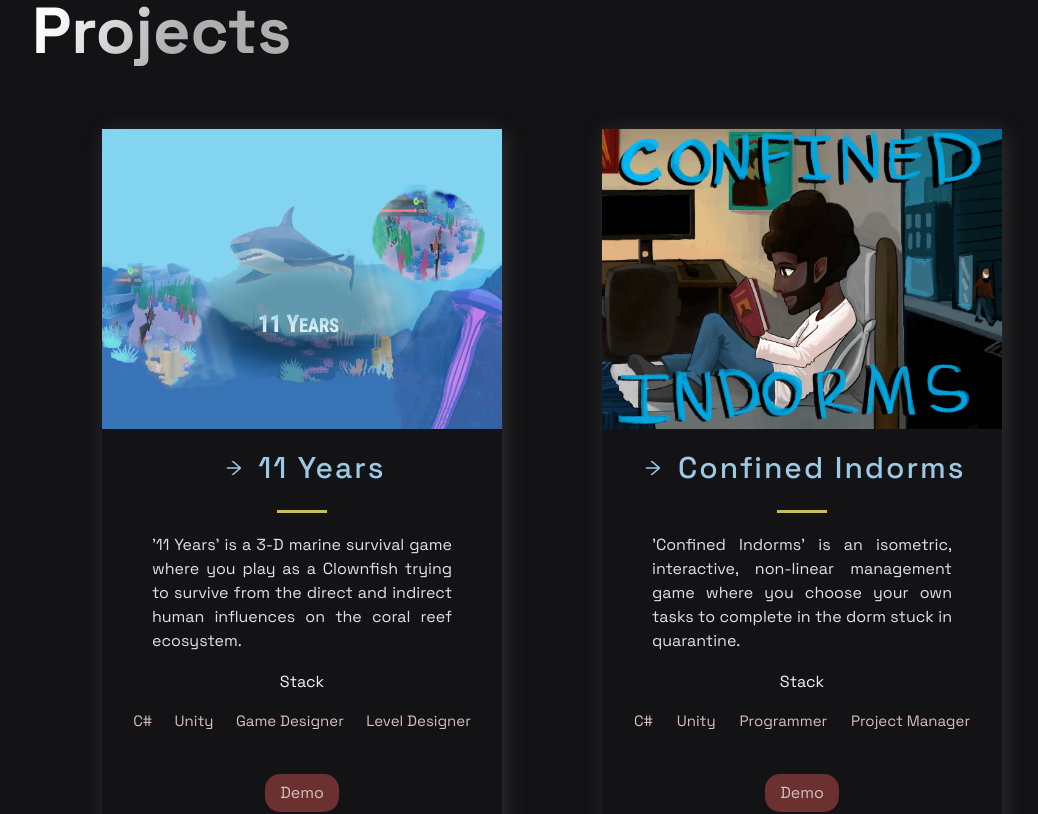
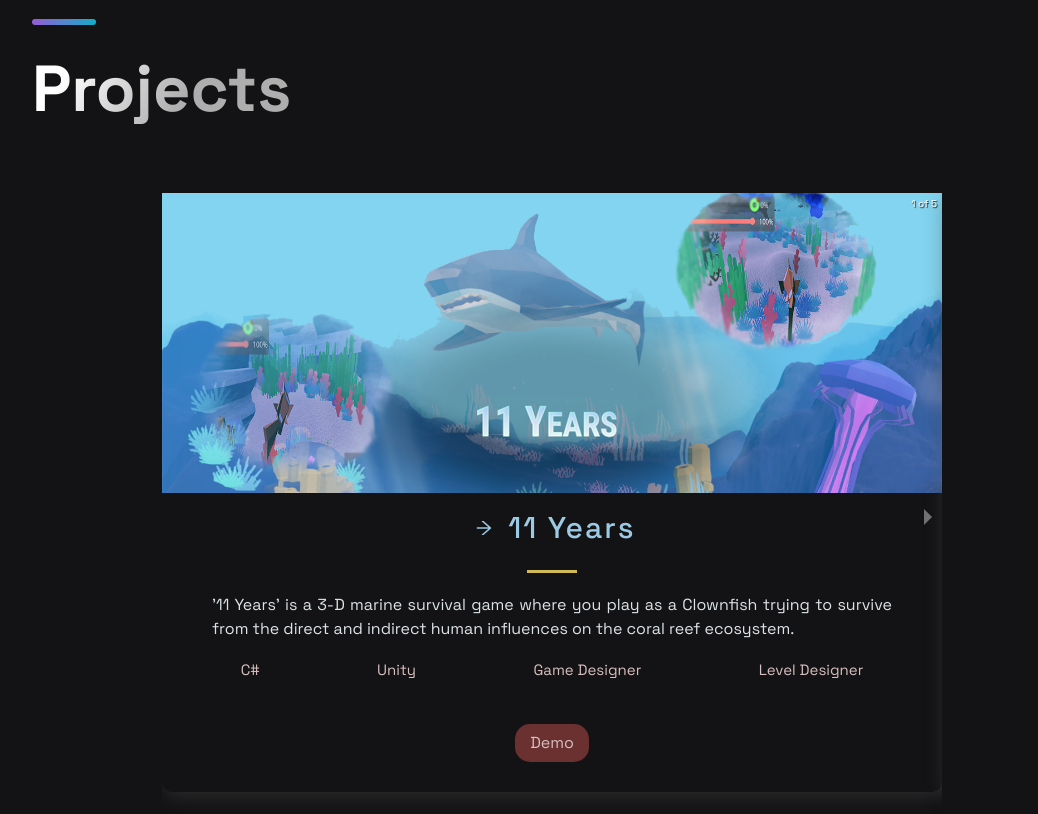
Before and after one commit to HarryZ10/harryjzhu.com, a Next.js app: page / in a window 1280 px wide. Shown: the part 720-1534 px from the top of the page, without its empty margins (88-1126 px from the left). Built offline with nearby package versions, Linux system fonts and the light colour scheme.

Commit message:
Add new project carousel from scratch

```diff
--- a/package.json
+++ b/package.json
@@ -12,6 +12,7 @@
     "@emotion/react": "^11.9.3",
     "@emotion/styled": "^11.9.3",
     "@mui/material": "^5.9.2",
+    "bootstrap": "^5.2.0",
     "framer-motion": "^6.3.3",
     "next": "12.1.6",
     "pspdfkit": "^2022.2.1",
@@ -20,6 +21,7 @@
     "react-fetch-hook": "^1.9.5",
     "react-icons": "^4.2.0",
     "react-loader-spinner": "^6.0.0-0",
+    "react-responsive-carousel": "^3.2.23",
     "sass": "^1.51.0",
     "simplebar-react": "^2.3.7",
     "styled-components": "^5.3.0",
--- a/src/components/Header/Header.js
+++ b/src/components/Header/Header.js
@@ -3,9 +3,8 @@ import React from "react";
 
 import {
   AiFillGithub,
-  AiFillInstagram,
   AiFillLinkedin,
-  AiFillTwitterCircle,
+  AiFillMediumCircle
 } from "react-icons/ai";
 import {
   Span,
@@ -69,18 +68,11 @@ const Header = () => (
         <AiFillLinkedin size="3rem" />
       </SocialIcons>
       <SocialIcons
-        href="https://twitter.com/harryjzhu"
+        href="https://medium.com/@byharryzhu"
         target="_blank"
         rel="noopener noreferrer"
       >
-        <AiFillTwitterCircle size="3rem" />
-      </SocialIcons>
-      <SocialIcons
-        href="https://instagram.com/harryjzhu"
-        target="_blank"
-        rel="noopener noreferrer"
-      >
-        <AiFillInstagram size="3rem" />
+        <AiFillMediumCircle size="3rem" />
       </SocialIcons>
     </Div3>
   </Container>
--- a/src/components/Projects/Projects.js
+++ b/src/components/Projects/Projects.js
@@ -1,15 +1,15 @@
 import React, { useRef } from 'react';
 import ProjectModal from './ProjectModal';
 import { AiOutlineArrowRight } from 'react-icons/ai';
-
-import { BlogCard, CardInfo, ExternalLinks,
-         GridContainer, HeaderThree, HeaderThreeModal, Hr,Tag,
+import { Carousel } from 'react-responsive-carousel';
+import { BlogCard, CardInfo, ExternalLinks, HeaderThree, HeaderThreeModal, Hr,Tag,
          TagList, TitleContent, UtilityList, Img } from './ProjectsStyles';
 
 import { Section, SectionDivider, SectionTitle } from '../../styles/GlobalComponents';
 import { projects, GCC11YEARS, GDD_2020 } from '../../constants/constants';
 import SimpleBar from 'simplebar-react';
 import 'simplebar/dist/simplebar.min.css';
+import "react-responsive-carousel/lib/styles/carousel.min.css";
 
 function Projects() {
   //#region Refs
@@ -24,34 +24,66 @@ function Projects() {
     <Section id="projects">
 
       <SectionDivider />
-      <SectionTitle main>Projects</SectionTitle>
+      <SectionTitle main projectHeading>Projects</SectionTitle>
 
       {/* 11 Years */}
-      {projects[0].pdf && (
+      {projects[0].title && (
         <ProjectModal ref={project1Ref}>
-          <HeaderThreeModal>Game Design Document</HeaderThreeModal>
-          <GCC11YEARS />
+          <HeaderThreeModal>Responsibilities</HeaderThreeModal>
+          <CardInfo modal>
+            {projects[0].duties}
+          </CardInfo>
+          <HeaderThreeModal>Accomplishments</HeaderThreeModal>
+          <CardInfo modal>
+            {projects[0].accomplishments}
+          </CardInfo>
+          <HeaderThreeModal>User Research</HeaderThreeModal>
+          <CardInfo modal>
+            {projects[0].userResearch}
+          </CardInfo>
+          <HeaderThreeModal>Level Design Drafts</HeaderThreeModal>
+          <Img src={projects[0].img} alt={projects[0].title} />
         </ProjectModal>
       )}
 
       {/* Confined Indorms */}
-      {projects[1].pdf && (
+      {projects[1].title && (
         <ProjectModal ref={project2Ref}>
-          <HeaderThreeModal>Game Design Document</HeaderThreeModal>
-          <GDD_2020 />
+          <HeaderThreeModal>Responsibilities</HeaderThreeModal>
+          <CardInfo modal>
+            {projects[1].duties}
+          </CardInfo>
+          <HeaderThreeModal>Accomplishments</HeaderThreeModal>
+          <CardInfo modal>
+            {projects[1].accomplishments}
+          </CardInfo>
+          <HeaderThreeModal>User Research</HeaderThreeModal>
+          <CardInfo modal>
+            {projects[1].userResearch}
+          </CardInfo>
+          <HeaderThreeModal>Media</HeaderThreeModal>
+          <Img src={projects[1].img} alt={projects[1].title} />
         </ProjectModal>
       )}
 
       {/* SpectrCare */}
-      {projects[2].summary && (
+      {projects[2].title && (
         <ProjectModal ref={project3Ref} id="scrollbox">
           <SimpleBar style={{ border: '10px', maxHeight: '500px' }}>
-            <div>
-              <HeaderThreeModal>Summary</HeaderThreeModal>
-              <CardInfo modal>
-                {projects[2].summary}
-              </CardInfo>
-            </div>
+            <HeaderThreeModal>Responsibilities</HeaderThreeModal>
+            <CardInfo modal>
+              {projects[2].responibilities}
+            </CardInfo>
+            <HeaderThreeModal>Accomplishments</HeaderThreeModal>
+            <CardInfo modal>
+              {projects[2].accomplishments}
+            </CardInfo>
+            <HeaderThreeModal>User Research</HeaderThreeModal>
+            <CardInfo modal>
+              {projects[2].userResearch}
+            </CardInfo>
+            <HeaderThreeModal>Media</HeaderThreeModal>
+            <Img src={projects[2].img} alt={projects[2].title} />
           </SimpleBar>
         </ProjectModal>
       )}
@@ -61,14 +93,20 @@ function Projects() {
       {projects[3].summary && (
       <ProjectModal ref={project4Ref} id="scrollbox">
         <SimpleBar style={{ border: '10px', maxHeight: '500px' }}>
-          <div>
-
-            <HeaderThreeModal>Summary</HeaderThreeModal>
-            <CardInfo modal>
-              {projects[3].summary}
-            </CardInfo>
-
-          </div>
+          <HeaderThreeModal>Responsibilities</HeaderThreeModal>
+          <CardInfo modal>
+            {projects[3].responibilities}
+          </CardInfo>
+          <HeaderThreeModal>Accomplishments</HeaderThreeModal>
+          <CardInfo modal>
+            {projects[3].accomplishments}
+          </CardInfo>
+          <HeaderThreeModal>User Research</HeaderThreeModal>
+          <CardInfo modal>
+            {projects[3].userResearch}
+          </CardInfo>
+          <HeaderThreeModal>Media</HeaderThreeModal>
+          <Img src={projects[3].img} alt={projects[3].title} />
         </SimpleBar>
       </ProjectModal>
 
@@ -78,74 +116,45 @@ function Projects() {
       {projects[4].summary && (
         <ProjectModal ref={project5Ref} id="scrollbox">
           <SimpleBar style={{ border: '10px', maxHeight: '500px' }}>
-            <div>
-
-              <HeaderThreeModal>Summary</HeaderThreeModal>
-              <CardInfo modal>
-                {projects[4].summary}
-              </CardInfo>
-
-            </div>
+            <HeaderThreeModal>Responsibilities</HeaderThreeModal>
+            <CardInfo modal>
+              {projects[4].responibilities}
+            </CardInfo>
+            <HeaderThreeModal>Accomplishments</HeaderThreeModal>
+            <CardInfo modal>
+              {projects[4].accomplishments}
+            </CardInfo>
+            <HeaderThreeModal>User Research</HeaderThreeModal>
+            <CardInfo modal>
+              {projects[4].userResearch}
+            </CardInfo>
+            <HeaderThreeModal>Media</HeaderThreeModal>
+            <Img src={projects[4].img} alt={projects[4].title} />
           </SimpleBar>
         </ProjectModal>
 
       )}
 
-      <GridContainer>
+      <Carousel showArrows={true} className="carousel-projects">
         {/* Mapping through projects array and creating a card for each project */}
-        {projects.map(({id , description, image, title, tags, source, visit }) => (
-
-          // Creating a card for each project
+        {projects.map(({id , description, image, title, tags, source, visit, summary, duties, accomplishments, userResearch, img }) => (
           <BlogCard key={id}>
-
-            <Img src={image} style={{ cursor: 'pointer' }} onClick={() => {
-                //#region Setting the current project to the one that was clicked
-                if (id === 0) {
-                  project1Ref.current.open();
-                } else if (id === 1) {
-                  project2Ref.current.open();
-                } else if (id === 2) {
-                  project3Ref.current.open();
-                } else if (id === 3) {
-                  project4Ref.current.open();
-                } else if (id === 4) {
-                  project5Ref.current.open();
-                }
-                //#endregion
-              }} />
-
+            <Img src={image} />
             <TitleContent>
-              <HeaderThree title onClick={() => {
-                //#region Setting the current project to the one that was clicked
-                if (id === 0) {
-                  project1Ref.current.open();
-                } else if (id === 1) {
-                  project2Ref.current.open();
-                } else if (id === 2) {
-                  project3Ref.current.open();
-                } else if (id === 3) {
-                  project4Ref.current.open();
-                } else if (id === 4) {
-                  project5Ref.current.open();
-                }
-                //#endregion
-              }}>
+              <HeaderThree title onClick={() => { turnModalOn(id) }}>
                 <AiOutlineArrowRight style={{ paddingTop:'10px' }}/> {title}
-              </HeaderThree> {/* Title of the project */}
+              </HeaderThree>
               <Hr />
             </TitleContent>
 
             {/* Description */}
             <CardInfo>{description}</CardInfo>
 
-            <div>
-              <TitleContent style={{ paddingTop: '20px' }}>Stack</TitleContent>
-              <TagList>
-                {tags.map((tag, i) => (
-                  <Tag key={i}>{tag}</Tag>
-                ))}
-              </TagList>
-            </div>
+            <TagList>
+              {tags.map((tag, i) => (
+                <Tag key={i}>{tag}</Tag>
+              ))}
+            </TagList>
 
             {/* External Links */}
             <UtilityList>
@@ -156,10 +165,25 @@ function Projects() {
           </BlogCard>
         ))}
 
-        </GridContainer>
+        </Carousel>
     </Section>
   );
 
+
+  function turnModalOn(id)
+  {
+    if (id === 0) {
+      project1Ref.current.open();
+    } else if (id === 1) {
+      project2Ref.current.open();
+    } else if (id === 2) {
+      project3Ref.current.open();
+    } else if (id === 3) {
+      project4Ref.current.open();
+    } else if (id === 4) {
+      project5Ref.current.open();
+    }
+  }
 }
 
 
--- a/src/components/Projects/ProjectsStyles.js
+++ b/src/components/Projects/ProjectsStyles.js
@@ -1,36 +1,20 @@
 import styled from 'styled-components';
 
 export const Img = styled.img`
-  width:100%;
-  height:300px;
+  width: 100%;
+  height: 300px;
   object-fit: cover;
   overflow: hidden;
 `
 
-export const GridContainer = styled.section`
-display: grid;
-grid-template-columns: repeat(auto-fill, minmax(400px, 1fr));
-padding: 3rem;
-place-items: center;
-column-gap: 2rem;
-row-gap: 3rem;
-@media ${(props) => props.theme.breakpoints.sm} {
-  display: flex;
-  flex-direction: column;
-  padding: 2rem;
-  padding-bottom: 0;
-}
-
-`
 export const BlogCard = styled.div`
   border-radius: 10px;
   box-shadow: 3px 3px 20px rgba(80, 78, 78, 0.5);
   text-align: center;
-  width: 400px;
-  @media ${(props) => props.theme.breakpoints.sm} {
-    width: 100%;
-  }
+  margin-bottom: 5rem;
 `;
+
+
 export const TitleContent = styled.div`
   text-align: center;
   z-index: 20;
@@ -156,6 +140,7 @@ transition: 0.5s;
 &:hover{
   background: #801414;
 }
+margin-bottom: 3rem;
 `;
 
 export const TagList = styled.ul`
--- a/src/constants/constants.js
+++ b/src/constants/constants.js
@@ -1,6 +1,6 @@
 import React, { useEffect, useRef } from 'react';
 
-export function GCC11YEARS() {
+export function GetResumePDF() {
   const containerRef = useRef(null);
 
   useEffect(() => {
@@ -10,7 +10,7 @@ export function GCC11YEARS() {
 
       instance = await PSPDFKit.load({
         container: containerRef.current,
-        document: "/gdd19.pdf",
+        document: "/resume.pdf",
         baseUrl: `${window.location.protocol}//${window.location.host}/`
       });
 
@@ -28,35 +28,6 @@ export function GCC11YEARS() {
 }
 
 
-export function GDD_2020() {
-  const containerRef = useRef(null);
-
-  useEffect(() => {
-    let instance, PSPDFKit;
-    (async function GCC11YEARS() {
-      PSPDFKit = await import("pspdfkit");
-
-      instance = await PSPDFKit.load({
-        container: containerRef.current,
-        document: "/gdd20.pdf",
-        baseUrl: `${window.location.protocol}//${window.location.host}/`
-      });
-
-      instance.setViewState(viewState => viewState.set("showToolbar", !viewState.showToolbar));
-    })();
-
-    return () => {
-      if (PSPDFKit && instance && instance.destroy) {
-        PSPDFKit && PSPDFKit.unload(containerRef.current);
-      }
-    }
-  }, []);
-
-  return <div ref={containerRef} style={{ height: "100vh", maxHeight: "50vh" }}/>
-}
-
-
-
 export const projects = [
   {
     title: '11 Years',
@@ -65,7 +36,14 @@ export const projects = [
       tags: ['C#', 'Unity', 'Game Designer', 'Level Designer'],
     visit: 'https://gameheads.itch.io/11-years',
     id: 0,
-    pdf: true
+    duties: "",
+    accomplishments: "",
+    userResearch: "",
+    img: [
+      '/images/11Y/1.png',
+      '/images/11Y/2.png',
+      '/images/11Y/3.png',
+    ],
   },
   {
     title: 'Confined Indorms',
@@ -74,7 +52,14 @@ export const projects = [
     tags: ['C#', 'Unity', 'Programmer', 'Project Manager'],
     visit: 'https://gameheads.itch.io/confined-indorms',
     id: 1,
-    pdf: true
+    duties: "",
+    accomplishments: "",
+    userResearch: "",
+    img: [
+      '/images/11Y/1.png',
+      '/images/11Y/2.png',
+      '/images/11Y/3.png',
+    ],
   },
   {
     title: 'SpectrCare',
@@ -85,6 +70,14 @@ export const projects = [
     visit: 'https://www.youtube.com/watch?v=-Q0xte4u9N0',
     id: 2,
     summary: 'Summary',
+    duties: "",
+    accomplishments: "",
+    userResearch: "",
+    img: [
+      '/images/11Y/1.png',
+      '/images/11Y/2.png',
+      '/images/11Y/3.png',
+    ],
   },
   {
     title: 'Pickabox',
@@ -95,6 +88,14 @@ export const projects = [
     visit: 'https://devpost.com/software/pickabox',
     id: 3,
     summary: 'Pickabox is a user-friendly web application where everyday Wikipedia users dive deep and learn from API-generated informational articles',
+    duties: "",
+    accomplishments: "",
+    userResearch: "",
+    img: [
+      '/images/11Y/1.png',
+      '/images/11Y/2.png',
+      '/images/11Y/3.png',
+    ],
   },
   {
     title: 'ACM Code Jam v2',
@@ -104,5 +105,13 @@ export const projects = [
     visit: 'https://live.foxacmw.com',
     id: 4,
     summary: 'A weekend-long hackathon, hosted by ACM @ GFU, where students will work collaboratively on a team to build a technical project in 30 hours.',
+    duties: "",
+    accomplishments: "",
+    userResearch: "",
+    img: [
+      '/images/11Y/1.png',
+      '/images/11Y/2.png',
+      '/images/11Y/3.png',
+    ],
   }
 ];
--- a/src/layout/Layout.js
+++ b/src/layout/Layout.js
@@ -8,10 +8,11 @@ import { Container } from "./LayoutStyles";
 export const Layout = ({ children }) => {
   return (
     <Container>
+      <NotionAlert />
       <Header />
       <main>{children}</main>
       <Footer />
-      <NotionAlert />
+      {/* <NotionAlert /> */}
     </Container>
   );
 };
--- a/src/styles/GlobalComponents/index.js
+++ b/src/styles/GlobalComponents/index.js
@@ -33,8 +33,9 @@ export const SectionTitle = styled.h2`
   background: linear-gradient(121.57deg, #FFFFFF 18.77%, rgba(255, 255, 255, 0.66) 60.15%);
   -webkit-background-clip: text;
   -webkit-text-fill-color: transparent;
-  margin-bottom: 16px;
-  padding: ${(props) => props.main ? '58px 0 16px' : '0'};
+  margin-bottom: ${(props) => props.projectHeading ? '52px' : '16px' };
+  padding: ${(props) => props.main ? '28px 0 16px' : '0'};
+
 
   @media ${props => props.theme.breakpoints.md}{
     font-size: ${(props) => props.main ? '56px' : '48px'};
--- a/src/styles/Projects.scss
+++ b/src/styles/Projects.scss
@@ -1,3 +1,9 @@
+.carousel-projects {
+  width: 75%;
+  margin: 0 auto;
+}
+
+
 .modal-backdrop {
   position: fixed;
   height: 100vh;
@@ -49,13 +55,21 @@
   grid-column-gap: 20px;
   grid-row-gap: 10px;
 }
-  .whole-modal { grid-area: 1 / 1 / 6 / 6; }
-  .title-modal { grid-area: 1 / 2 / 2 / 5; }
+
+.whole-modal {
+  grid-area: 1 / 1 / 6 / 6;
+}
+
+.title-modal {
+  grid-area: 1 / 2 / 2 / 5;
+}
+
 .content-in-modal {
   grid-area: 2 / 2 / 4 / 5;
   padding-top: 10px;
   padding-bottom: 20px;
 }
+
 .footer-modal {
   grid-area: 4 / 2 / 6 / 5;
 }
@@ -187,8 +201,13 @@
     margin: 5px;
   }
 
-  .footer-modal { display: none }
-  #scrollbox { display: none }
+  .footer-modal {
+    display: none
+  }
+
+  #scrollbox {
+    display: none
+  }
 
   #modal-title {
     font-size: 1.2rem;
```
Lines whose indentation alone changed are shown as unchanged.
